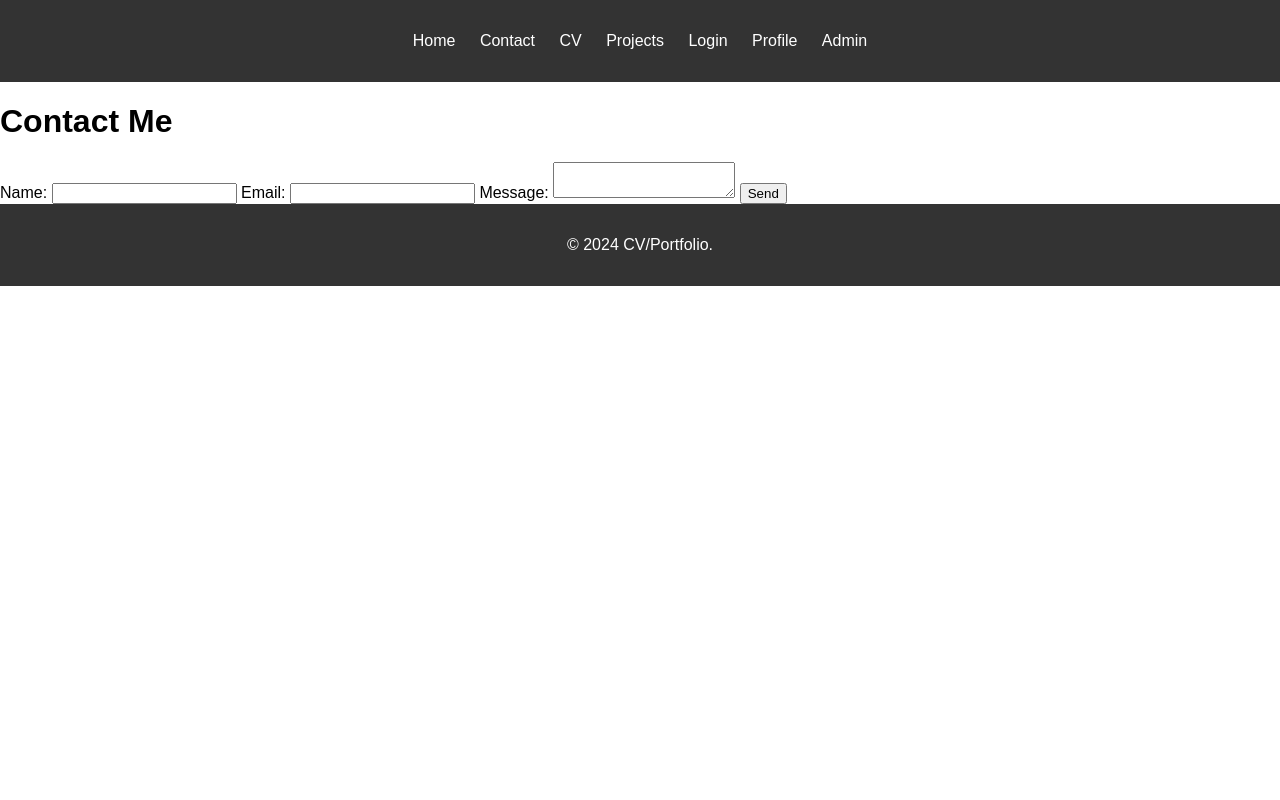
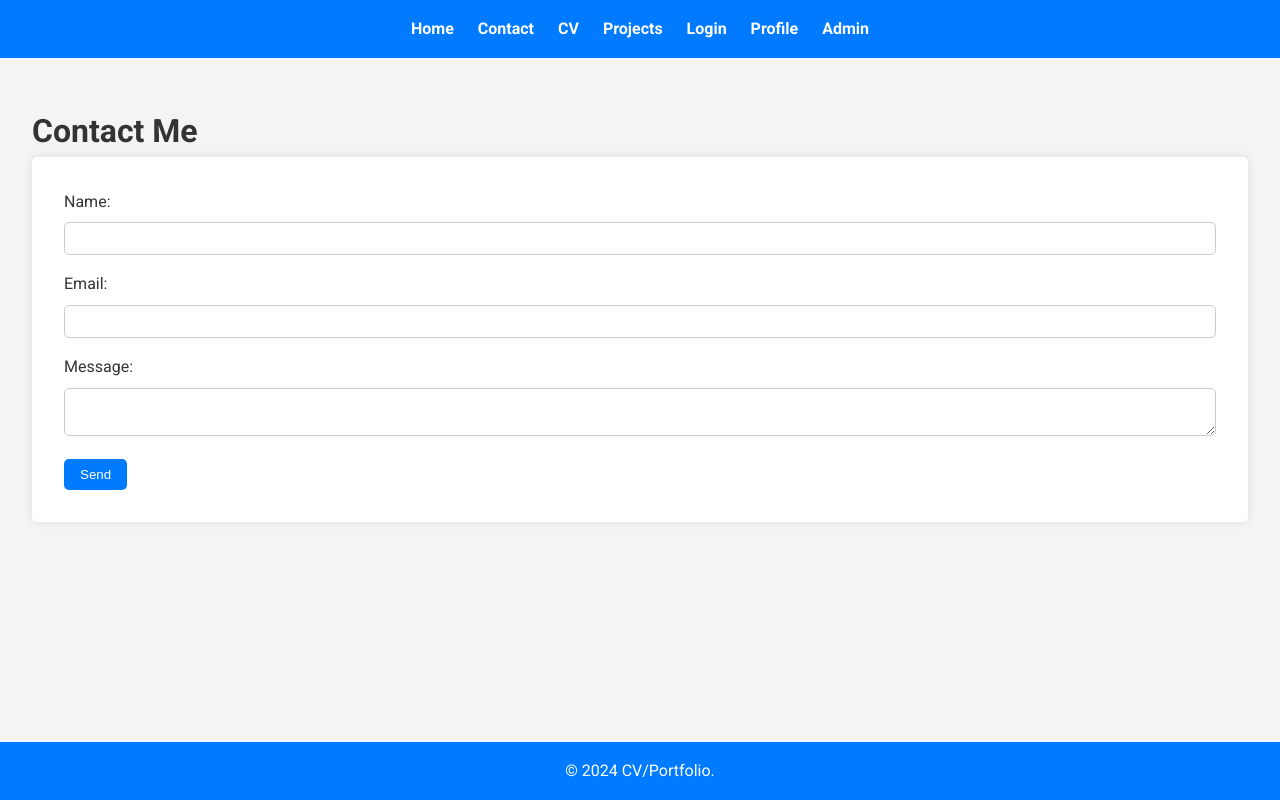
Before and after one commit to Brenn007/Ynov-PHP-TP, a PHP site: page /pages/contact.php in a window 1280 px wide. Run offline with PHP 8.4, Linux system fonts and the light colour scheme.

Commit message:
add new css

```diff
--- a/asset/css/styles.css
+++ b/asset/css/styles.css
@@ -1,23 +1,132 @@
-body {
-    font-family: Arial, sans-serif;
+* {
     margin: 0;
     padding: 0;
+    box-sizing: border-box;
 }
-header, footer {
-    background-color: #333;
-    color: white;
+
+body {
+    font-family: 'Roboto', sans-serif;
+    line-height: 1.6;
+    background-color: #f4f4f4;
+    color: #333;
+}
+
+header {
+    background: #007bff;
+    color: #fff;
+    padding: 1rem 0;
     text-align: center;
-    padding: 1em 0;
 }
-nav ul {
-    list-style-type: none;
+
+header nav ul {
+    list-style: none;
     padding: 0;
 }
-nav ul li {
+
+header nav ul li {
     display: inline;
     margin: 0 10px;
 }
-nav ul li a {
-    color: white;
+
+header nav ul li a {
+    color: #fff;
     text-decoration: none;
+    font-weight: bold;
 }
+
+header nav ul li a:hover {
+    text-decoration: underline;
+}
+
+footer {
+    background: #007bff;
+    color: #fff;
+    text-align: center;
+    padding: 1rem 0;
+    position: fixed;
+    bottom: 0;
+    width: 100%;
+}
+
+main {
+    padding: 2rem;
+    margin-top: 1rem;
+}
+
+form {
+    background: #fff;
+    padding: 2rem;
+    border-radius: 5px;
+    box-shadow: 0 0 10px rgba(0, 0, 0, 0.1);
+    margin-bottom: 2rem;
+}
+
+form label {
+    display: block;
+    margin-bottom: 0.5rem;
+}
+
+form input, form textarea {
+    width: 100%;
+    padding: 0.5rem;
+    margin-bottom: 1rem;
+    border: 1px solid #ccc;
+    border-radius: 5px;
+}
+
+form button {
+    background: #007bff;
+    color: #fff;
+    border: none;
+    padding: 0.5rem 1rem;
+    cursor: pointer;
+    border-radius: 5px;
+}
+
+form button:hover {
+    background: #0056b3;
+}
+
+.profile, .cv {
+    background: #fff;
+    padding: 2rem;
+    border-radius: 5px;
+    box-shadow: 0 0 10px rgba(0, 0, 0, 0.1);
+    margin-bottom: 2rem;
+}
+
+.project-card {
+    background: #fff;
+    padding: 1rem;
+    border-radius: 5px;
+    box-shadow: 0 0 10px rgba(0, 0, 0, 0.1);
+    margin-bottom: 1rem;
+}
+
+.project-card img {
+    max-width: 100%;
+    border-radius: 5px;
+}
+
+.project-card h3 {
+    margin-top: 1rem;
+}
+
+.project-card p {
+    margin-top: 0.5rem;
+}
+
+.btn {
+    display: inline-block;
+    padding: 0.5rem 1rem;
+    color: #fff;
+    background: #007bff;
+    border: none;
+    border-radius: 5px;
+    text-decoration: none;
+    cursor: pointer;
+}
+
+.btn:hover {
+    background: #0056b3;
+}
--- a/includes/header.php
+++ b/includes/header.php
@@ -4,19 +4,20 @@
     <meta charset="UTF-8">
     <meta name="viewport" content="width=device-width, initial-scale=1.0">
     <title>CV/Portfolio</title>
-    <link rel="stylesheet" href="assets/css/styles.css">
+    <link rel="stylesheet" href="../assets/css/styles.css">
+    <link href="https://fonts.googleapis.com/css2?family=Roboto:wght@400;700&display=swap" rel="stylesheet">
 </head>
 <body>
     <header>
         <nav>
             <ul>
-                <li><a href="index.php">Home</a></li>
-                <li><a href="pages/contact.php">Contact</a></li>
-                <li><a href="pages/cv.php">CV</a></li>
-                <li><a href="pages/projects.php">Projects</a></li>
-                <li><a href="pages/login.php">Login</a></li>
-                <li><a href="pages/profile.php">Profile</a></li>
-                <li><a href="admin/dashboard.php">Admin</a></li>
+                <li><a href="../index.php">Home</a></li>
+                <li><a href="contact.php">Contact</a></li>
+                <li><a href="cv.php">CV</a></li>
+                <li><a href="projects.php">Projects</a></li>
+                <li><a href="login.php">Login</a></li>
+                <li><a href="profile.php">Profile</a></li>
+                <li><a href="../admin/dashboard.php">Admin</a></li>
             </ul>
         </nav>
     </header>
--- a/pages/contact.php
+++ b/pages/contact.php
@@ -1,15 +1,21 @@
 <?php include '../includes/header.php'; ?>
-<main>
-    <h1>Contact Me</h1>
-    <form action="send_mail.php" method="post">
-        <label for="name">Name:</label>
-        <input type="text" id="name" name="name" required>
-        <label for="email">Email:</label>
-        <input type="email" id="email" name="email" required>
-        <label for="message">Message:</label>
-        <textarea id="message" name="message" required></textarea>
-        <button type="submit">Send</button>
+<main class="container">
+    <h1 class="mt-5">Contact Me</h1>
+    <form action="send_mail.php" method="post" class="mt-4">
+        <div class="form-group">
+            <label for="name">Name:</label>
+            <input type="text" id="name" name="name" class="form-control" required>
+        </div>
+        <div class="form-group">
+            <label for="email">Email:</label>
+            <input type="email" id="email" name="email" class="form-control" required>
+        </div>
+        <div class="form-group">
+            <label for="message">Message:</label>
+            <textarea id="message" name="message" class="form-control" required></textarea>
+        </div>
+        <button type="submit" class="btn">Send</button>
     </form>
-    <div id="map"></div>
+    <div id="map" class="mt-4"></div>
 </main>
 <?php include '../includes/footer.php'; ?>
```
Also changed, not shown: pages/home.php (+10 -3 lines).
